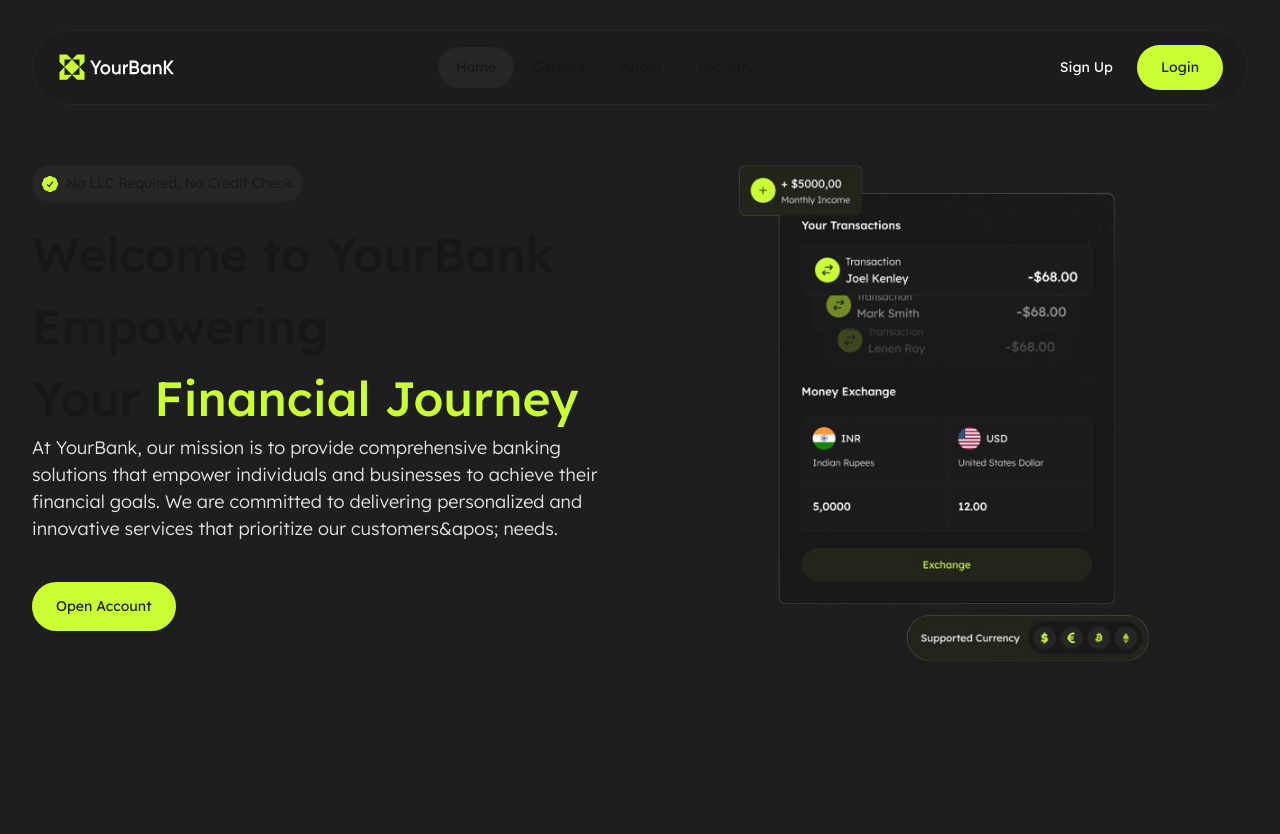
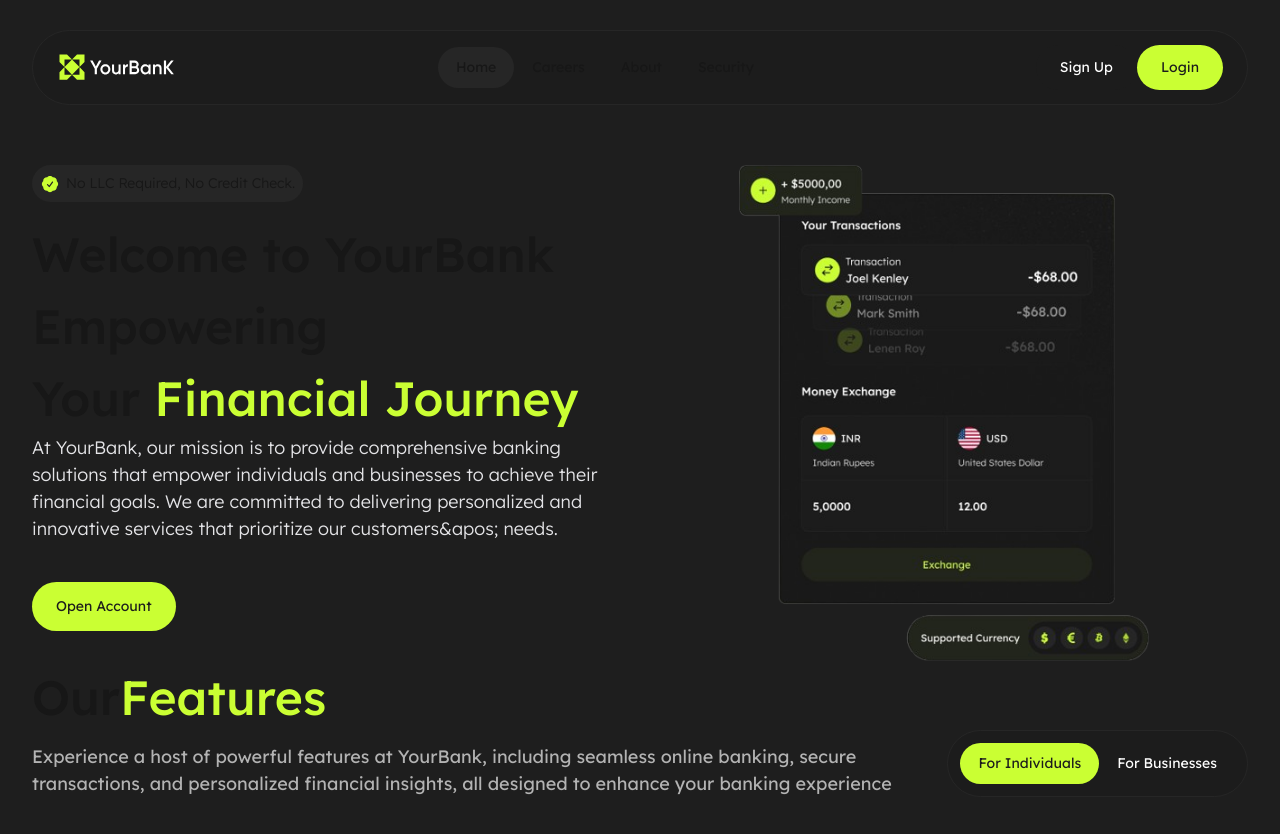
Before and after one commit to FarhadNagiyev/Banking-Company-Website, a Next.js app: page / in a window 1280 px wide. Shown: the top 834 px of the page. Before the commit the page ends 800 px from the top, so only its background shows below. Built offline with nearby package versions, Linux system fonts and the light colour scheme.

Commit message:
reuseable section header and section tabs with animation

```diff
--- a/package.json
+++ b/package.json
@@ -10,6 +10,7 @@
   },
   "dependencies": {
     "clsx": "^2.1.1",
+    "framer-motion": "^12.4.11",
     "next": "^15.2.1",
     "react": "^19.0.0",
     "react-dom": "^19.0.0",
--- a/src/app/globals.css
+++ b/src/app/globals.css
@@ -5,6 +5,7 @@
   --foreground: #171717;
   --grey-11: #1C1C1C;
   --grey-15: #262626;
+  --grey-70: #B3B3B3;
   --green-60: #CAFF33;
   --white-90: #E4E4E7;
 }
@@ -18,6 +19,7 @@
   --breakpoint-2xl: 1440px;
   --color-grey-11: var(--grey-11);
   --color-grey-15: var(--grey-15);
+  --color-grey-70: var(--grey-70);
   --color-green-60: var(--green-60);
   --color-white-90: var(--white-90);
 
@@ -36,8 +38,10 @@
     --foreground: #fff;
     --grey-11: #1C1C1C;
     --grey-15: #262626;
+    --grey-70: #B3B3B3;
     --green-60: #CAFF33;
     --white-90: #E4E4E7;
+
   }
 }
 
@@ -68,3 +72,12 @@ body {
 .p-fluid {
   font-size: clamp(14px, 1.5vw, 18px);
 }
+
+.section-heading-fluid {
+  font-size: clamp(28px, 4vw, 48px);
+
+}
+
+.section-description-fluid {
+  font-size: clamp(14px, 2vw, 18px);
+}
--- a/src/app/page.tsx
+++ b/src/app/page.tsx
@@ -1,4 +1,5 @@
 import HeroSection from "@/features/HeroSection/container";
+import OurProductsSection from "@/features/OurProductsSection/container";
 
 
 
@@ -6,6 +7,7 @@ export default function HomePage() {
   return (
     <div className="2xl:my-[100px] md:my-[60px]">
       <HeroSection />
+      <OurProductsSection />
     </div>
   );
 }
--- a/src/components/DynamicImage/index.tsx
+++ b/src/components/DynamicImage/index.tsx
@@ -5,20 +5,30 @@ import useWindowWidth from '@/utils/hooks/useWindowWidth';
 type DynamicImageProps = {
     alt: string;
     src: string;
-
     maxWidth: number;
     minWidth: number;
     middleWidth: number;
-
     maxHeight: number;
     minHeight: number;
     middleHeight: number;
+    priority?: boolean;
+}
 
-}
-function DynamicImage({ alt, src, maxWidth, minWidth, middleWidth, maxHeight, minHeight, middleHeight }: DynamicImageProps) {
+function DynamicImage({
+    alt,
+    src,
+    maxWidth,
+    minWidth,
+    middleWidth,
+    maxHeight,
+    minHeight,
+    middleHeight,
+    priority = false // Default value
+}: DynamicImageProps) {
     const windowWidth: number = useWindowWidth()
     let width: number;
     let height: number;
+
     if (windowWidth <= 390) {
         width = minWidth
         height = minHeight
@@ -29,15 +39,15 @@ function DynamicImage({ alt, src, maxWidth, minWidth, middleWidth, maxHeight, mi
         width = maxWidth
         height = maxHeight
     }
+
     return (
-
         <Image
             alt={alt}
             src={src}
             height={height}
             width={width}
-            priority />
-
+            priority={priority}
+        />
     )
 }
 
--- a/src/components/ui/Logo/index.tsx
+++ b/src/components/ui/Logo/index.tsx
@@ -1,31 +1,23 @@
 "use client"
-import Image from 'next/image'
 import React from 'react'
 import LogoImg from "@/assets/Logo.svg"
 import Link from 'next/link'
-import useWindowWidth from '@/utils/hooks/useWindowWidth'
+import DynamicImage from '@/components/DynamicImage' // Adjust the import path as needed
+
 function Logo() {
-    const windowWidth: number = useWindowWidth()
-    let width: number;
-    let height: number;
-    if (windowWidth <= 390) {
-        width = 101
-        height = 26
-    } else if (windowWidth > 390 && windowWidth <= 1440) {
-        width = (117)
-        height = (30)
-    } else {
-        width = (156)
-        height = (40)
-    }
     return (
         <Link href="/">
-            <Image
+            <DynamicImage
                 alt="logo"
                 src={LogoImg}
-                height={height}
-                width={width}
-                priority />
+                minWidth={101}
+                minHeight={26}
+                middleWidth={117}
+                middleHeight={30}
+                maxWidth={156}
+                maxHeight={40}
+                priority={true}
+            />
         </Link>
     )
 }
--- /dev/null
+++ b/src/components/ui/SectionHeader/index.tsx
@@ -0,0 +1,34 @@
+import React from 'react';
+
+type SectionHeadingProps = {
+    heading: string;
+    description: string;
+};
+
+function SectionHeader({ heading, description }: SectionHeadingProps) {
+    function splitTwoWords(input: string): [string, string | null] {
+        const words = input.trim().split(/\s+/);
+        return [words[0], words[1] ?? null];
+    }
+
+    const [firstWord, secondWord] = splitTwoWords(heading);
+
+    return (
+        <div className='flex flex-col 2xl:gap-[14px] gap-[10px]'>
+
+            <h3 className='
+            md:text-left text-center
+            font-medium section-heading-fluid 2xl:gap-[1rem] md:gap-[0.75rem] gap-[0.5rem]'>
+                <span>{firstWord}</span>
+                {secondWord && (
+                    <span className='text-green-60'>{secondWord}</span>
+                )}
+            </h3>
+            <p className='text-grey-70 section-description-fluid'>
+                {description}
+            </p>
+        </div>
+    );
+}
+
+export default SectionHeader;
--- /dev/null
+++ b/src/components/ui/SectionTab/index.tsx
@@ -0,0 +1,35 @@
+import { cn } from '@/utils/MergeTailwindclasses'
+import React from 'react'
+
+type SectionTabProps = {
+    children: React.ReactNode,
+    onClick: () => void,
+    className?: string
+}
+
+function SectionTab({ children, onClick, className = '' }: SectionTabProps) {
+    return (
+        <button
+            className={cn(
+                'relative',
+                'rounded-[140px]',
+                '2xl:px-[24px]', "px-[18px]",
+                '2xl:py-[14px]', "py-[10px]",
+                '2xl:text-[1.125rem]', "text-[14px]",
+                'text-white',
+                'transition',
+                'focus-visible:outline-2',
+
+                className
+            )}
+            style={{
+                WebkitTapHighlightColor: "transparent",
+            }}
+            onClick={onClick}
+        >
+            {children}
+        </button>
+    )
+}
+
+export default SectionTab
--- /dev/null
+++ b/src/components/ui/SectionTabs/index.tsx
@@ -0,0 +1,40 @@
+"use client"
+import Tab from "../SectionTab";
+import Container from "../SectionTabsContainer";
+import { motion } from "framer-motion";
+import { TabType } from "@/types/contents";
+import { useState } from "react";
+
+type SectionTabsProps = {
+    tabs: TabType[];
+}
+
+function SectionTabs({ tabs }: SectionTabsProps) {
+    const [activeTab, setActiveTab] = useState(tabs[0].id);
+
+    return (
+        <Container>
+            {tabs.map((tab) => (
+                <Tab
+                    key={tab.id}
+                    onClick={() => setActiveTab(tab.id)}
+                    className={`${activeTab === tab.id ? "" : "hover:text-white/60"}`}
+                >
+                    {activeTab === tab.id && (
+                        <motion.span
+                            layoutId="bubble"
+                            className="absolute inset-0 z-10 bg-green-60 px-[24px] py-[14px]"
+                            style={{ borderRadius: 9999 }}
+                            transition={{ type: "spring", bounce: 0.2, duration: 1 }}
+                        />
+                    )}
+                    <span className={`relative z-20 ${activeTab === tab.id ? "text-grey-11" : "text-white"}`}>
+                        {tab.label}
+                    </span>
+                </Tab>
+            ))}
+        </Container>
+    )
+}
+
+export default SectionTabs
--- /dev/null
+++ b/src/components/ui/SectionTabsContainer/index.tsx
@@ -0,0 +1,13 @@
+import React from 'react'
+type SectionTabsWrapperProps = {
+    children: React.ReactNode;
+}
+function SectionTabsContainer({ children }: SectionTabsWrapperProps) {
+    return (
+        <div className="flex bg-grey-11 custom-rounded 2xl:p-[14px] p-[12px] custom-border min-w-max max-w-max max-h-max">
+            {children}
+        </div>
+    )
+}
+
+export default SectionTabsContainer
--- /dev/null
+++ b/src/features/OurProductsSection/container.tsx
@@ -0,0 +1,26 @@
+import SectionHeader from '@/components/ui/SectionHeader'
+import SectionTabs from '@/components/ui/SectionTabs'
+const content = {
+    SectionHeading: "Our Features",
+    SectionDescription: "Experience a host of powerful features at YourBank, including seamless online banking, secure transactions, and personalized financial insights, all designed to enhance your banking experience",
+    tabs: [
+        { id: "1", label: "For Individuals" },
+        { id: "2", label: "For Businesses" }]
+}
+function OurProductsSection() {
+    return (
+        <section>
+            <div className='lg:flex  text-center md:text-left lg:items-stretch justify-between h-[some-height] 2xl:gap-[150px]'>
+                <div className=" md:self-start">
+                    <SectionHeader heading={content.SectionHeading} description={content.SectionDescription} />
+                </div>
+                <div className='flex lg:flex-col lg:justify-end justify-center'>
+                    <SectionTabs tabs={content.tabs} />
+                </div>
+            </div>
+
+        </section>
+    )
+}
+
+export default OurProductsSection
--- /dev/null
+++ b/src/types/contents.ts
@@ -0,0 +1,4 @@
+export interface TabType {
+    id: string;
+    label: string;
+}
```
Also changed, not shown: 1 other file (tests, documents, lock files or other folders).
